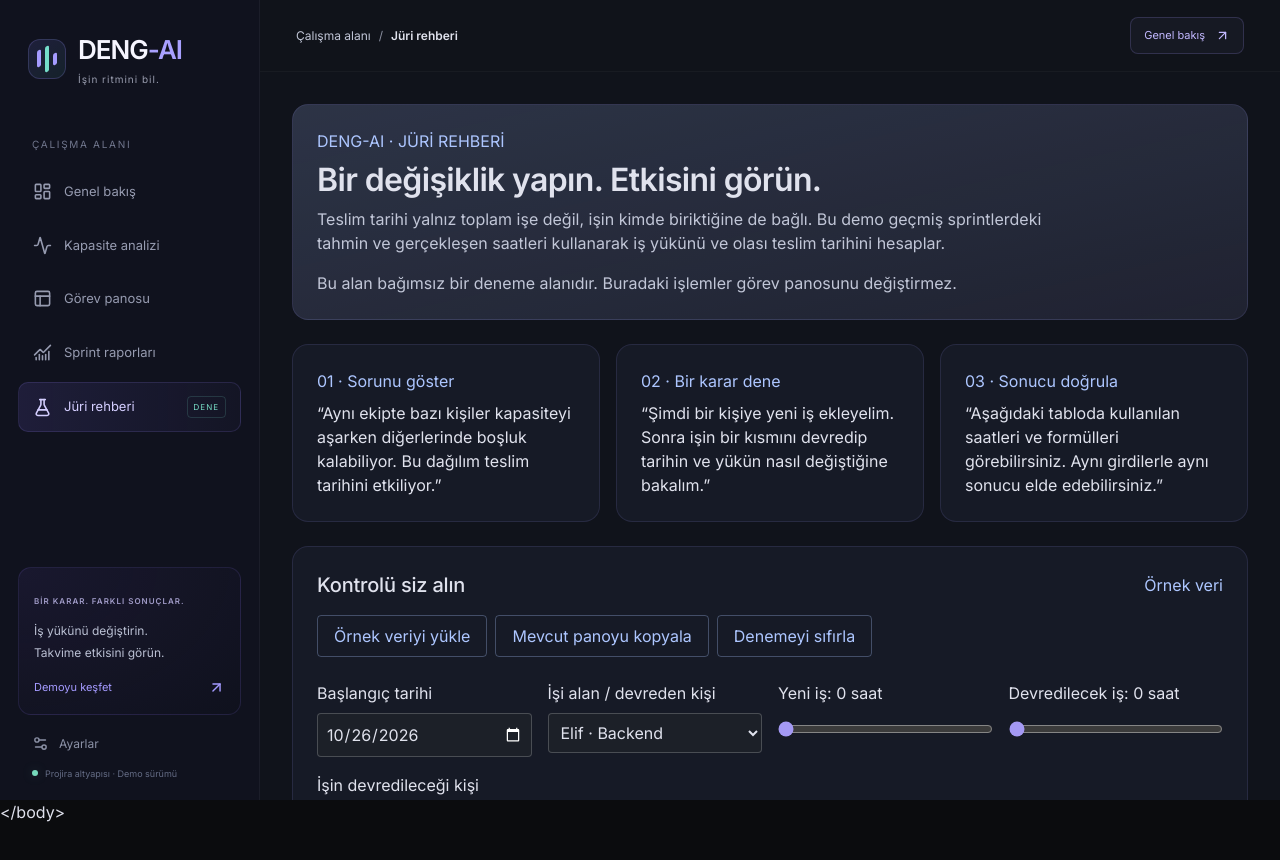
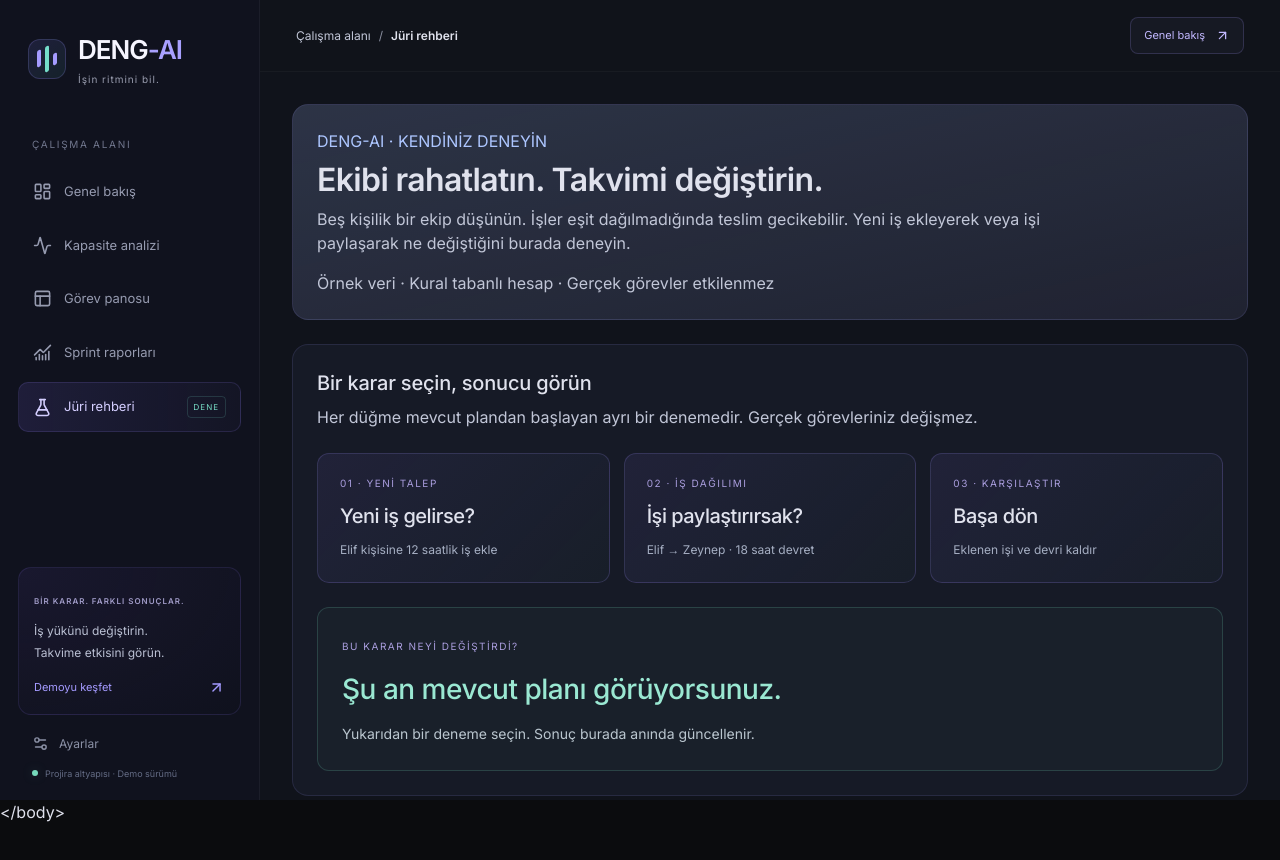
Before and after one commit to ilkernedim/Projira, a React (Vite) app: page / in a window 1280 px wide. Both pictures are taken after a click on the button "Demoyu keşfet". Shown: the top 860 px of the page. After the commit the page ends 824 px from the top, so only its background shows below. Built offline with nearby package versions, Linux system fonts and the light colour scheme.

Commit message:
Juri demosunu tek tikla denenebilir sade bir akisa donustur

```diff
--- a/src/index.css
+++ b/src/index.css
@@ -88,3 +88,16 @@ button:focus-visible, input:focus-visible, select:focus-visible, summary:focus-v
 .jury-panel table th {color:#c1b8ef;}
 .jury-panel table td,.jury-panel table th {padding:12px 10px;}
 .jury-panel table tbody tr:nth-child(2n) {background:#a29aff04;}
+.jury-choices {display:grid;grid-template-columns:repeat(3,1fr);gap:14px;}
+.jury-choices button {display:flex;flex-direction:column;text-align:left;gap:10px;min-height:130px;padding:22px;border:1px solid #9d8fff30;border-radius:12px;background:linear-gradient(135deg,#8a75ef18,#6ed6bd06);transition:border-color .2s,transform .2s;}
+.jury-choices button:hover:not(:disabled) {border-color:#b5a8fa;transform:translateY(-2px);}
+.jury-choices button:disabled {opacity:.5;cursor:not-allowed;}
+.jury-choices span,.jury-answer>span {font-size:10px;letter-spacing:1.5px;color:#a99ddd;}
+.jury-choices strong {font-size:20px;font-weight:500;letter-spacing:-.5px;}
+.jury-choices small {font-size:12px;line-height:1.5;color:#a5aec2;}
+.jury-answer {margin-top:24px;padding:24px;border-radius:12px;border:1px solid #76d8bc30;background:#76d8bc08;}
+.jury-answer h2 {font-size:28px;font-weight:500;letter-spacing:-.5px;color:#9ae8d2;margin:12px 0;}
+.jury-answer p {color:#bac6cf;line-height:1.7;font-size:14px;}
+.jury-panel>summary {line-height:1.5;}
+.jury-panel>summary+div {margin-top:20px;}
+@media(max-width:767px){.jury-choices {grid-template-columns:1fr;}.jury-choices button {min-height:100px;padding:18px;}.jury-answer {padding:18px;}.jury-answer h2 {font-size:24px;}}
--- a/src/pages/JuryGuide.tsx
+++ b/src/pages/JuryGuide.tsx
@@ -1,7 +1,7 @@
 import { useMemo, useState } from 'react';
 import { ornekPano, ornekSprintler } from '../data/seed';
 import { GUNLUK_SAAT, SPRINT_KAPASITE_SAAT, TAKIM } from '../data/ekip';
-import { analizEt, senaryoKur, tarihYaz } from '../lib/dengai';
+import { analizEt, oneriBul, senaryoKur, tarihYaz } from '../lib/dengai';
 import { useBoardStore } from '../store/useBoardStore';
 
 const panel = 'jury-panel rounded-xl border border-white/10 bg-surface-container-low p-lg';
@@ -22,6 +22,7 @@ export default function JuryGuide() {
     return new Date(y, a - 1, g);
   }, [tarih]);
   const temel = useMemo(() => analizEt(veri.board, veri.history, baslangic), [veri, baslangic]);
+  const oneri = useMemo(() => oneriBul(veri.board, veri.history, baslangic), [veri, baslangic]);
   const degisim = senaryoKur(temel, {}, kisi, yeni, kisi, hedef, devir);
   const sonuc = analizEt(veri.board, veri.history, baslangic, degisim.ekstra);
   const toplam = (a: typeof temel) => a.uyeler.reduce((n, u) => n + u.atanan, 0);
@@ -41,19 +42,27 @@ export default function JuryGuide() {
   };
   return <div className="flex-1 overflow-y-auto p-margin-page space-y-lg">
     <section className={`${panel} bg-gradient-to-br from-primary/15 to-secondary/5`}>
-      <p className="text-primary font-label-sm mb-sm">DENG-AI · JÜRİ REHBERİ</p>
-      <h1 className="font-display text-display mb-sm">Bir değişiklik yapın. Etkisini görün.</h1>
-      <p className="text-on-surface-variant max-w-3xl">Teslim tarihi yalnız toplam işe değil, işin kimde biriktiğine de bağlı. Bu demo geçmiş sprintlerdeki tahmin ve gerçekleşen saatleri kullanarak iş yükünü ve olası teslim tarihini hesaplar.</p>
-      <p className="mt-md text-on-surface-variant">Bu alan bağımsız bir deneme alanıdır. Buradaki işlemler görev panosunu değiştirmez.</p>
+      <p className="text-primary font-label-sm mb-sm">DENG-AI · KENDİNİZ DENEYİN</p>
+      <h1 className="font-display text-display mb-sm">Ekibi rahatlatın. Takvimi değiştirin.</h1>
+      <p className="text-on-surface-variant max-w-3xl">Beş kişilik bir ekip düşünün. İşler eşit dağılmadığında teslim gecikebilir. Yeni iş ekleyerek veya işi paylaşarak ne değiştiğini burada deneyin.</p>
+      <p className="mt-md text-on-surface-variant">{veri.kaynak} · Kural tabanlı hesap · Gerçek görevler etkilenmez</p>
     </section>
-    <section className="grid md:grid-cols-3 gap-md" aria-label="Sunum akışı">
-      {[
-        ['01 · Sorunu göster', '“Aynı ekipte bazı kişiler kapasiteyi aşarken diğerlerinde boşluk kalabiliyor. Bu dağılım teslim tarihini etkiliyor.”'],
-        ['02 · Bir karar dene', '“Şimdi bir kişiye yeni iş ekleyelim. Sonra işin bir kısmını devredip tarihin ve yükün nasıl değiştiğine bakalım.”'],
-        ['03 · Sonucu doğrula', '“Aşağıdaki tabloda kullanılan saatleri ve formülleri görebilirsiniz. Aynı girdilerle aynı sonucu elde edebilirsiniz.”'],
-      ].map(([title, text]) => <article className={panel} key={title}><h2 className="text-primary mb-sm">{title}</h2><p>{text}</p></article>)}
+    <section className={`${panel} jury-quick`}>
+      <h2 className="font-h2 text-h2 mb-sm">Bir karar seçin, sonucu görün</h2>
+      <p className="text-on-surface-variant mb-lg">Her düğme mevcut plandan başlayan ayrı bir denemedir. Gerçek görevleriniz değişmez.</p>
+      <div className="jury-choices">
+        <button onClick={() => { sifirla(); setKisi(temel.darbogaz.uye.id); setYeni(12); }}><span>01 · YENİ TALEP</span><strong>Yeni iş gelirse?</strong><small>{temel.darbogaz.uye.ad} kişisine 12 saatlik iş ekle</small></button>
+        <button disabled={!oneri} onClick={() => { if (oneri) { sifirla(); setKisi(oneri.kimden.uye.id); setHedef(oneri.kime.uye.id); setDevir(oneri.saat); } }}><span>02 · İŞ DAĞILIMI</span><strong>İşi paylaştırırsak?</strong><small>{oneri ? `${oneri.kimden.uye.ad} → ${oneri.kime.uye.ad} · ${oneri.saat} saat devret` : 'Bu planda süre kazandıran devir bulunamadı'}</small></button>
+        <button onClick={sifirla}><span>03 · KARŞILAŞTIR</span><strong>Başa dön</strong><small>Eklenen işi ve devri kaldır</small></button>
+      </div>
+      <div className="jury-answer" role="status">
+        <span>BU KARAR NEYİ DEĞİŞTİRDİ?</span>
+        <h2>{yeni === 0 && degisim.aktarilan === 0 ? 'Şu an mevcut planı görüyorsunuz.' : fark < 0 ? `Teslim ${-fark} iş günü öne geliyor.` : fark > 0 ? `Teslim ${fark} iş günü gecikiyor.` : 'İş dağılımı değişti; teslim tarihi aynı.'}</h2>
+        <p>{yeni > 0 ? `${TAKIM.find(u => u.id === kisi)?.ad} kişisine ${yeni} saat yeni iş eklendi. ` : ''}{degisim.aktarilan > 0 ? `${TAKIM.find(u => u.id === kisi)?.ad} kişisinin yükü %${temel.uyeler.find(u => u.uye.id === kisi)?.yukYuzde} seviyesinden %${sonuc.uyeler.find(u => u.uye.id === kisi)?.yukYuzde} seviyesine geliyor. ` : ''}{yeni === 0 && degisim.aktarilan === 0 ? 'Yukarıdan bir deneme seçin. Sonuç burada anında güncellenir.' : 'Bu sonuçlar seçili veriden hesaplanan tahminlerdir.'}</p>
+      </div>
     </section>
-    <section className={panel}>
+    <details className={panel}>
+      <summary className="cursor-pointer text-primary font-h2 text-h2">Kendi senaryomu oluşturmak istiyorum</summary>
       <div className="flex flex-wrap items-center justify-between gap-md mb-md">
         <h2 className="font-h2 text-h2">Kontrolü siz alın</h2><span className="text-primary">{veri.kaynak}</span>
       </div>
@@ -67,20 +76,20 @@ export default function JuryGuide() {
       </div>
       <div className="grid sm:grid-cols-2 lg:grid-cols-4 gap-md">
         <label>Başlangıç tarihi<input className={`${input} mt-sm`} aria-label="Başlangıç tarihi" type="date" value={tarih} onChange={e => { if (/^\d{4}-\d{2}-\d{2}$/.test(e.target.value)) setTarih(e.target.value); }} /></label>
-        <label>İşi alan / devreden kişi<select className={`${input} mt-sm`} value={kisi} onChange={e => { setKisi(e.target.value); setDevir(0); }}>{TAKIM.map(u => <option key={u.id} value={u.id}>{u.ad} · {u.rol}</option>)}</select></label>
+        <label>Üzerinde çalışacağınız kişi<select className={`${input} mt-sm`} value={kisi} onChange={e => { setKisi(e.target.value); setDevir(0); }}>{TAKIM.map(u => <option key={u.id} value={u.id}>{u.ad} · {u.rol}</option>)}</select></label>
         <label>Yeni iş: {yeni} saat<input aria-label="Yeni iş saati" className="w-full mt-md" type="range" min="0" max="60" value={yeni} onChange={e => setYeni(+e.target.value)} /></label>
         <label>Devredilecek iş: {degisim.aktarilan} saat<input aria-label="Devredilecek saat" className="w-full mt-md" type="range" min="0" max={(temel.uyeler.find(u => u.uye.id === kisi)?.atanan ?? 0) + yeni} value={degisim.aktarilan} disabled={kisi === hedef} onChange={e => setDevir(+e.target.value)} /></label>
         <label>İşin devredileceği kişi<select className={`${input} mt-sm`} value={hedef} onChange={e => setHedef(e.target.value)}>{TAKIM.map(u => <option key={u.id} value={u.id}>{u.ad} · {u.rol}</option>)}</select></label>
       </div>
       <p className="mt-md text-on-surface-variant">Önerilen deneme: örnek veride Elif'e 12 saat ekleyin. Sonra 18 saati Zeynep'e devredin. Her iki adımda da teslim tarihini ve toplam işi karşılaştırın. İş devrinde yetkinlik uygunluğunu ayrıca değerlendirmek gerekir.</p>
-    </section>
+    </details>
     <section className="grid sm:grid-cols-3 gap-md" aria-live="polite">
-      <div className={panel}><h2>Mevcut teslim tahmini</h2><p className="font-h2 text-h2 mt-sm">{tarihYaz(temel.gercekciBitis)}</p><p>{temel.gercekciIsGunu} iş günü</p></div>
-      <div className={panel}><h2>Senaryodaki teslim tahmini</h2><p className="font-h2 text-h2 mt-sm">{tarihYaz(sonuc.gercekciBitis)}</p><p>{fark === 0 ? 'Tarih değişmiyor' : fark > 0 ? `${fark} iş günü daha geç` : `${-fark} iş günü daha erken`}</p></div>
+      <div className={panel}><h2>Karardan önce</h2><p className="font-h2 text-h2 mt-sm">{tarihYaz(temel.gercekciBitis)}</p><p>{temel.gercekciIsGunu} iş günü</p></div>
+      <div className={panel}><h2>Bu karardan sonra</h2><p className="font-h2 text-h2 mt-sm">{tarihYaz(sonuc.gercekciBitis)}</p><p>{fark === 0 ? 'Tarih değişmiyor' : fark > 0 ? `${fark} iş günü daha geç` : `${-fark} iş günü daha erken`}</p></div>
       <div className={panel}><h2>Toplam kalan iş</h2><p className="font-h2 text-h2 mt-sm">{sayi(toplam(temel))} → {sayi(toplam(sonuc))} saat</p><p>{yeni} saat yeni iş eklendi. Devir toplam işi değiştirmez.</p></div>
     </section>
-    <section className={panel}>
-      <h2 className="font-h2 text-h2 mb-md">Hesabı birlikte kontrol edelim</h2>
+    <details className={panel}>
+      <summary className="cursor-pointer text-primary font-h2 text-h2 mb-md">Bu sonuca nasıl ulaşıldı?</summary>
       <p className="mb-md text-on-surface-variant">Kişi çarpanı = geçmiş gerçekleşen saat / geçmiş tahmin. Düzeltilmiş yük = kalan iş × çarpan. İş günü = yük / {GUNLUK_SAAT}, yukarı yuvarlanır. Teslimi en uzun süren kişi belirler. Hesap tam hassasiyetle yapılır; tabloda iki ondalık gösterilir.</p>
       <div className="overflow-x-auto"><table className="w-full text-left font-label-sm whitespace-nowrap">
         <caption className="sr-only">Kişi bazında hesap girdileri ve sonuçları</caption>
@@ -103,6 +112,6 @@ export default function JuryGuide() {
       </ul></details>
       <button className={`${button} mt-lg`} onClick={aktar}>Kontrol dosyasını indir (JSON)</button>
       <p role="status" className="mt-sm text-on-surface-variant">{indirildi ? 'İndirme başlatıldı. Dosya, indirildiği andaki girdileri ve sonuçları içerir.' : 'Hesap girdileri, pano kopyası, sprint geçmişi ve sonuçları birlikte indirin.'}</p>
-    </section>
+    </details>
   </div>;
 }
```
